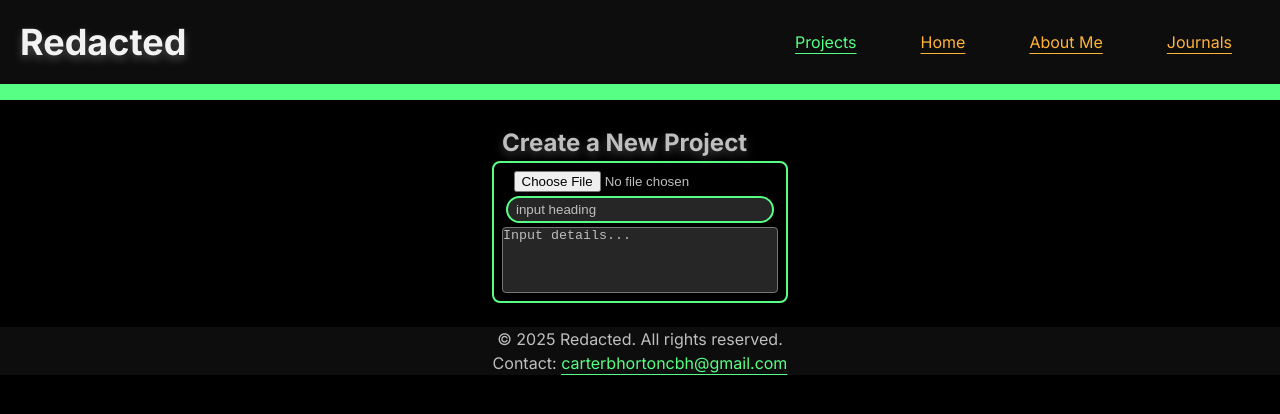
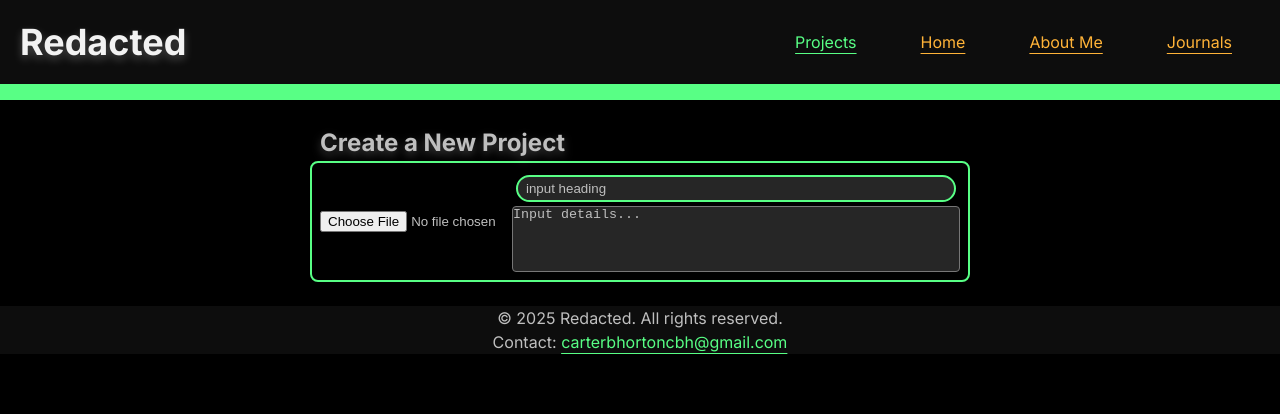
Before and after one commit to CarterHorton/portfolio, an Angular app: page /dev in a window 1280 px wide. Shown: the top 414 px of the page. Built offline with nearby package versions, Linux system fonts and the light colour scheme.

Commit message:
Created Desktop styles for project-input

```diff
--- a/src/app/components/project-input/project-input.scss
+++ b/src/app/components/project-input/project-input.scss
@@ -42,3 +42,14 @@ article input[type="text"]::placeholder {
 textarea {
     max-height: 1024px;
 }
+
+@media (min-width: 1260px) {
+    section {
+        grid-template-columns: 30% 70%;
+        width: 50%;
+    }
+
+    h3 {
+        width:  50%;
+    }
+}
```
